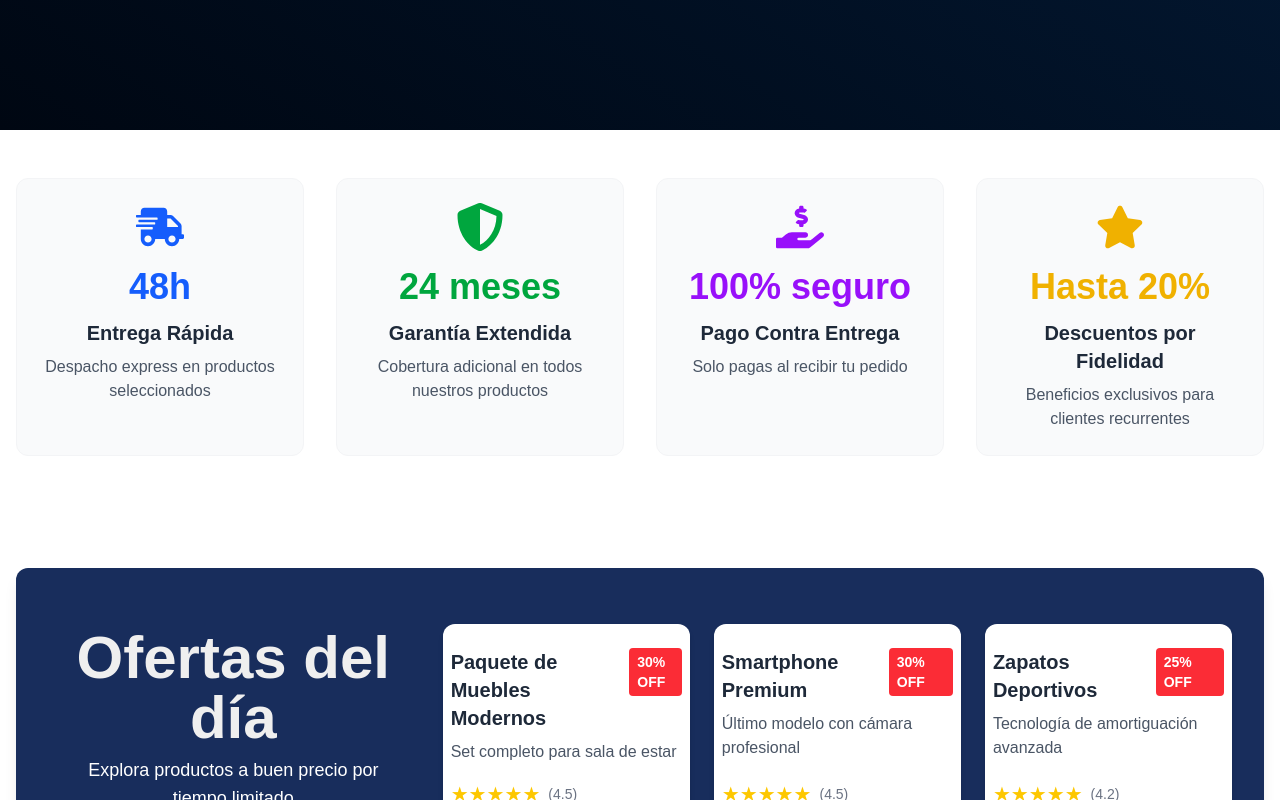
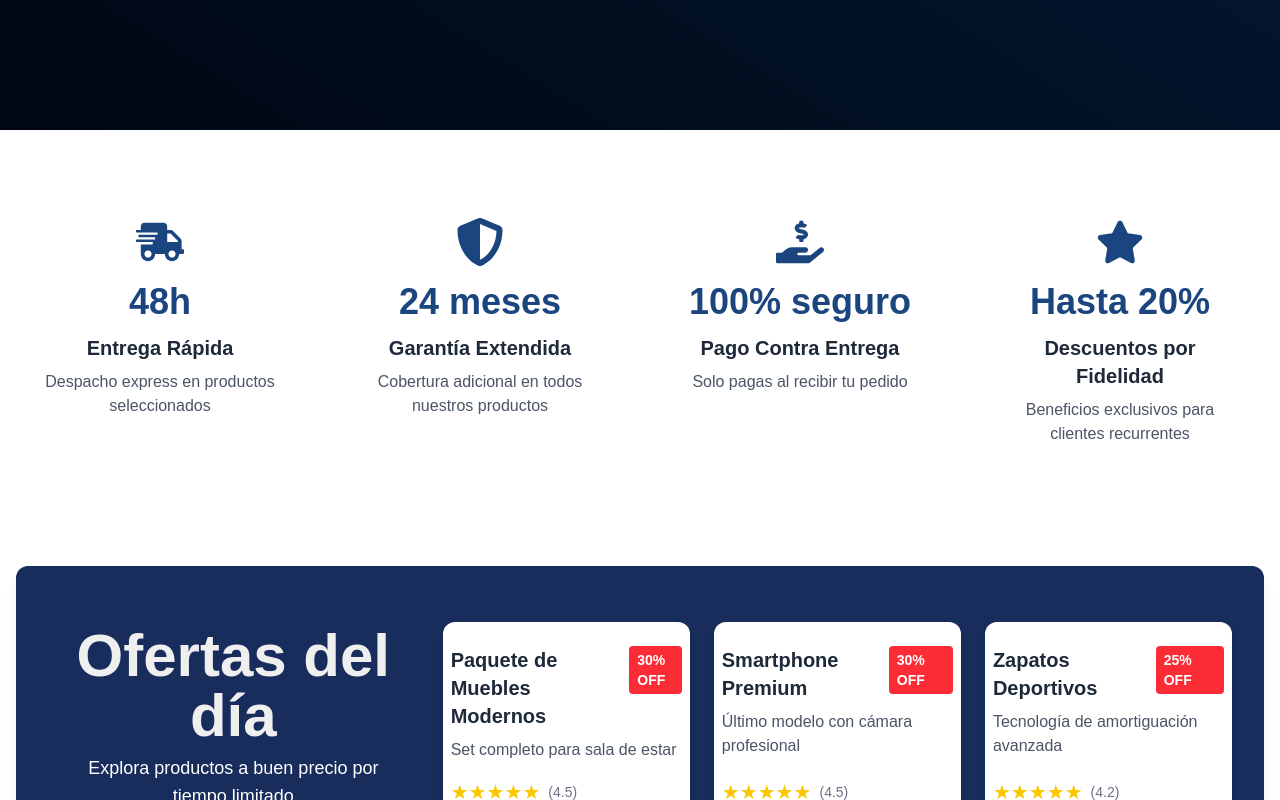
Before and after one commit to MisaelBohorquez27/Teclike-Store-3D, a Next.js app in the folder apps/frontend/: page / in a window 1280 px wide. Shown: the part 760-1560 px from the top of the page. Built offline with nearby package versions, Linux system fonts and the light colour scheme.

Commit message:
cha(Changing the styles in BenefitsGrid)

```diff
--- a/apps/frontend/src/components/BenefitsGrid.tsx
+++ b/apps/frontend/src/components/BenefitsGrid.tsx
@@ -6,40 +6,40 @@ export function BenefitsGrid() {
       title: "Entrega Rápida",
       value: "48h",
       description: "Despacho express en productos seleccionados",
-      icon: <FaShippingFast className="w-12 h-12 mb-4 mx-auto text-blue-600" />,
-      color: "text-blue-600"
+      icon: <FaShippingFast className="w-12 h-12 mb-4 mx-auto text-[#1b457f]" />,
+      color: "text-[#1b457f]"
     },
     {
       title: "Garantía Extendida",
       value: "24 meses",
       description: "Cobertura adicional en todos nuestros productos",
-      icon: <FaShieldAlt className="w-12 h-12 mb-4 mx-auto text-green-600" />,
-      color: "text-green-600"
+      icon: <FaShieldAlt className="w-12 h-12 mb-4 mx-auto text-[#1b457f]" />,
+      color: "text-[#1b457f]"
     },
     {
       title: "Pago Contra Entrega",
       value: "100% seguro",
       description: "Solo pagas al recibir tu pedido",
-      icon: <FaHandHoldingUsd className="w-12 h-12 mb-4 mx-auto text-purple-600" />,
-      color: "text-purple-600"
+      icon: <FaHandHoldingUsd className="w-12 h-12 mb-4 mx-auto text-[#1b457f]" />,
+      color: "text-[#1b457f]"
     },
     {
       title: "Descuentos por Fidelidad",
       value: "Hasta 20%",
       description: "Beneficios exclusivos para clientes recurrentes",
-      icon: <FaStar className="w-12 h-12 mb-4 mx-auto text-yellow-500" />,
-      color: "text-yellow-500"
+      icon: <FaStar className="w-12 h-12 mb-4 mx-auto text-[#1b457f]" />,
+      color: "text-[#1b457f]"
     }
   ];
 
   return (
-    <div className="bg-white py-12">
+    <div className="bg-white pt-16 pb-8">
       <div className="container mx-auto px-4">
         <div className="grid grid-cols-1 md:grid-cols-2 lg:grid-cols-4 gap-8">
           {benefits.map((benefit, index) => (
             <div
               key={index}
-              className="bg-gray-50 rounded-xl p-6 text-center hover:shadow-md transition-shadow border border-gray-100"
+              className="rounded-xl p-6 text-center"
             >
               {benefit.icon}
               <div className={`text-4xl font-bold mb-3 ${benefit.color}`}>
--- a/apps/frontend/src/components/Navbar.tsx
+++ b/apps/frontend/src/components/Navbar.tsx
@@ -4,6 +4,7 @@ import Image from "next/image";
 import { SearchBar } from "./SearchBar";
 import logo from "../../public/logos/Logo2.png"; // Asegúrate de que la ruta sea correcta
 import { FiShoppingCart } from "react-icons/fi";
+import CartIcon from "./CartIcon";
 
 export function Navbar() {
   return (
@@ -54,16 +55,7 @@ export function Navbar() {
             >
               Iniciar sesión
             </Link>
-            <Link href="/Cart" className="relative">
-              <FiShoppingCart
-                size={22}
-                className="hover:opacity-80 transition-opacity"
-              />
-              {/* Indicador de items en carrito */}
-              <span className="absolute -top-2 -right-2 bg-[#D4AF37] text-[#0F2C59] text-xs font-bold w-5 h-5 flex items-center justify-center rounded-full">
-                3
-              </span>
-            </Link>
+            <CartIcon />
           </div>
         </div>
       </div>
```
Lines whose indentation alone changed are shown as unchanged.
